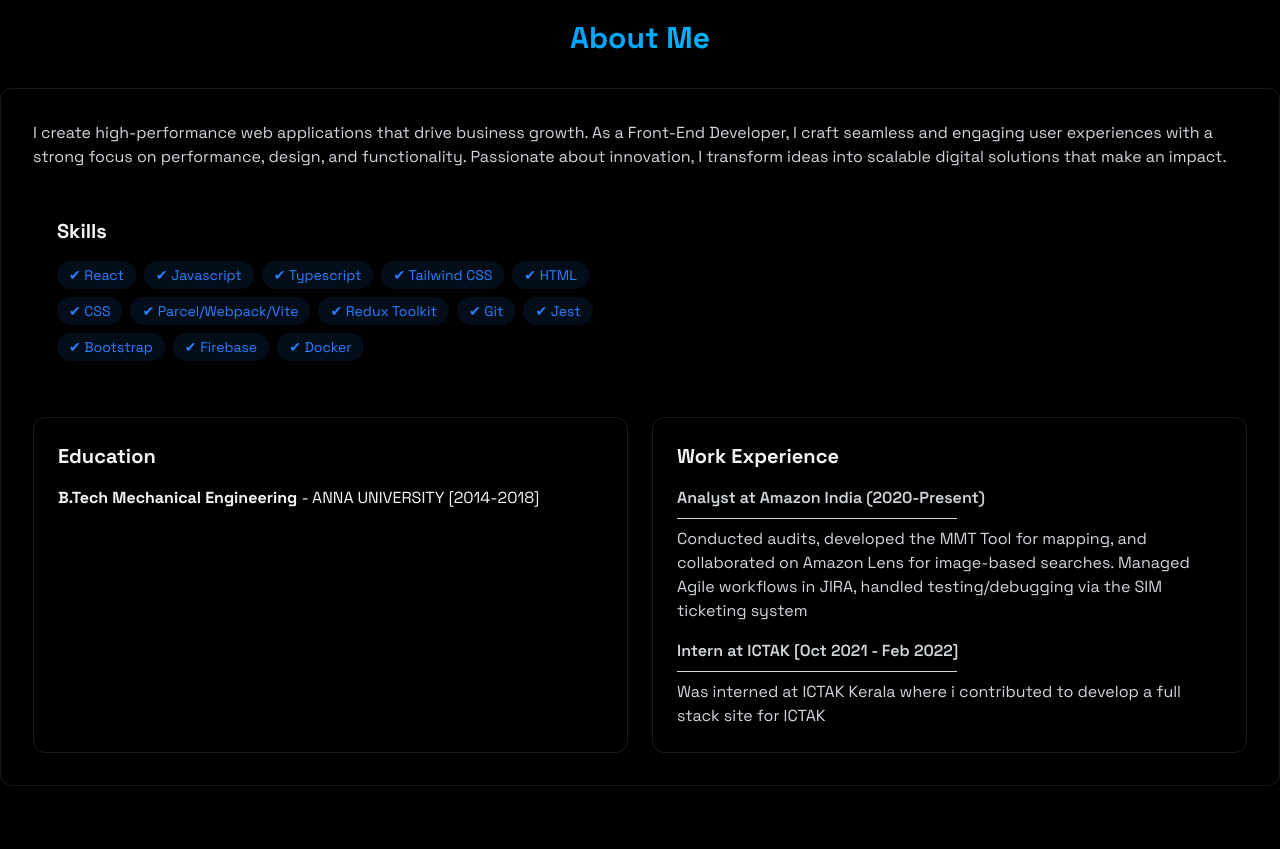
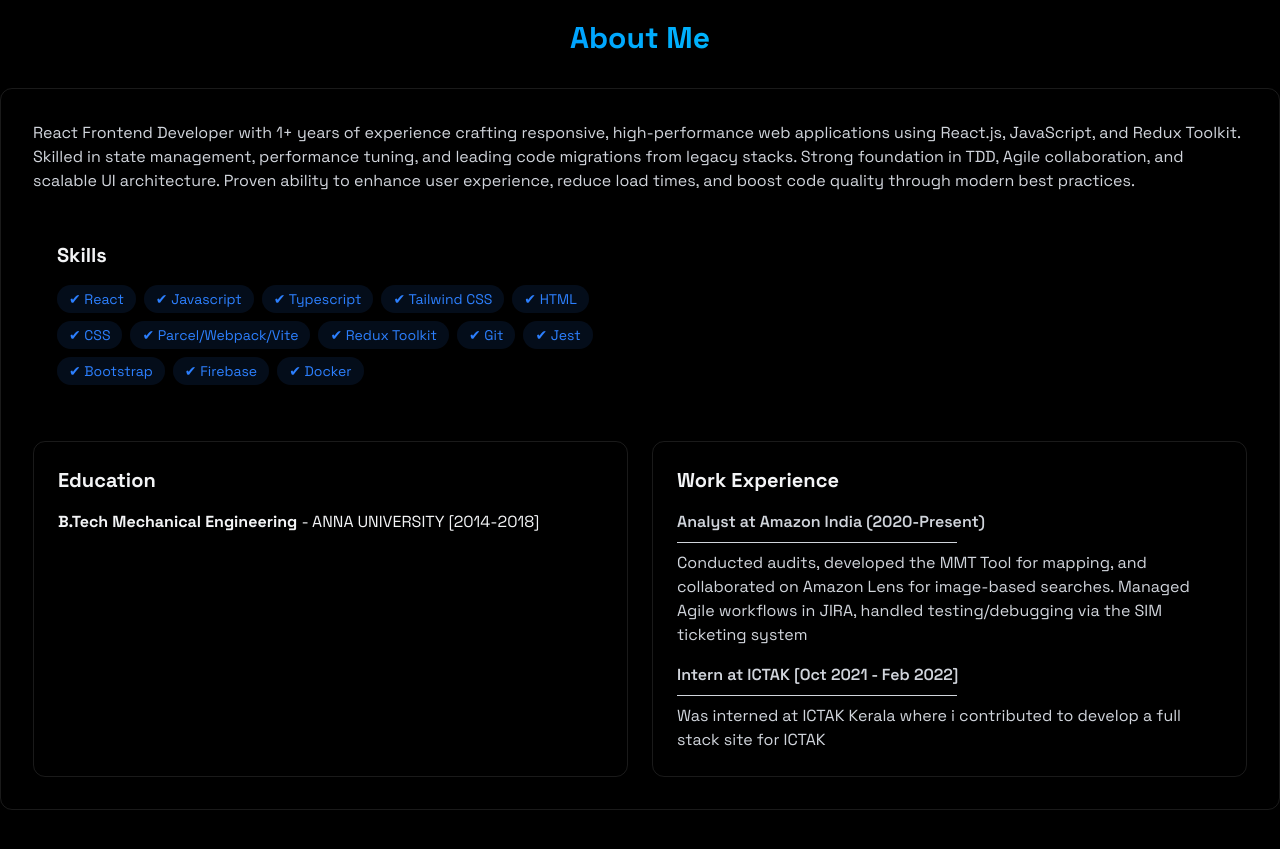
Before and after one commit to vnavaneeth10/navaneeth-portfolio, a React (Vite) app: page / in a window 1280 px wide. Shown: the part 860-1709 px from the top of the page. Built offline with nearby package versions, Linux system fonts and the light colour scheme; a web font is replaced by a local one.

Commit message:
Update About.jsx
Updated about content

```diff
--- a/src/components/sections/About.jsx
+++ b/src/components/sections/About.jsx
@@ -16,7 +16,11 @@ export const About =() => {
         </div>
 
         <div className="rounded-xl p-8 border-white/10 border hover:-translate-y-1 transition-all">
-            <p className="text-gray-300 mb-6">I create high-performance web applications that drive business growth. As a Front-End Developer, I craft seamless and engaging user experiences with a strong focus on performance, design, and functionality. Passionate about innovation, I transform ideas into scalable digital solutions that make an impact.</p>
+            <p className="text-gray-300 mb-6">React Frontend Developer with 1+ years of experience crafting responsive, high-performance web applications using
+React.js, JavaScript, and Redux Toolkit. Skilled in state management, performance tuning, and leading code migrations
+from legacy stacks. Strong foundation in TDD, Agile collaboration, and scalable UI architecture. Proven ability to enhance
+user experience, reduce load times, and boost code quality through modern best practices.
+</p>
 
         <div className="flex justify-center items-center">
             <div className="grid grid-cols-1 md:grid-cols-2 gap-6">
```
